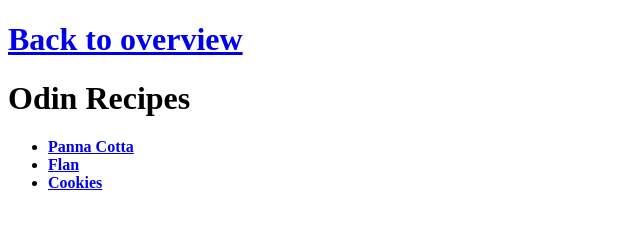
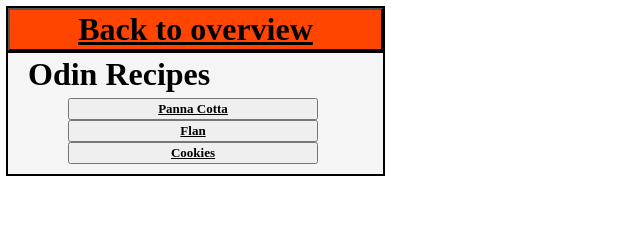
Before and after one commit to Ferinn/OdinProject, a plain HTML site: page Projects/HTML-Recipes/index.html in a window 1280 px wide. Shown: the whole page, without its empty margins (0-640 px from the left). Drawn offline with Linux system fonts and the light colour scheme.

Commit message:
styling changes

```diff
--- a/Projects/HTML-Recipes/index.html
+++ b/Projects/HTML-Recipes/index.html
@@ -5,15 +5,24 @@
         <meta http-equiv="X-UA-Compatible" content="IE=edge">
         <meta name="viewport" content="width=device-width, initial-scale=1.0">
         <title>Recipes</title>
+        <link rel="stylesheet" href="../../Styles/styles.css">
     </head>
 
     <body>
-        <h1><a href="../../index.html">Back to overview</a></h1>
-        <h1>Odin Recipes</h1>
-        <ul>
-            <li><a href="Entries\pannaCotta.html"><strong>Panna Cotta</strong></a></li>
-            <li><a href="Entries\flan.html"><strong>Flan</strong></a></li>
-            <li><a href="Entries\cookies.html"><strong>Cookies</strong></a></li>
-        </ul>
+        <div class="background outline">
+            <div class="outline">
+                <button class="bckBtn large"><a class="large" href="../../index.html">Back to overview</a></button>
+            </div>
+
+            <div class="content">
+                <h1>Odin Recipes</h1>
+                <div>
+                    <ul class="noMargin">
+                        <ul><button><a href="Entries\pannaCotta.html">Panna Cotta</a></button></ul>
+                        <ul><button><a href="Entries\flan.html">Flan</a></button></ul>
+                        <ul><button><a href="Entries\cookies.html">Cookies</a></button></ul>
+                    </ul>
+            </div>
+        </div>
     </body>
 </html>
--- /dev/null
+++ b/Styles/styles.css
@@ -0,0 +1,74 @@
+*
+{
+    color: black;
+    font-family: 'Times New Roman', Times, serif;
+    font-size: small;
+
+    box-sizing: border-box;
+}
+
+h1
+{
+    font-size: xx-large;
+    margin-top: 5px;
+    margin-bottom: 5px;
+}
+h2
+{
+    font-size: x-large;
+}
+h3
+{
+    font-size: large;
+}
+
+a
+{
+    color: black;
+    font-weight: bold;
+    text-decoration: underline;
+}
+
+button
+{
+    width: 250px;
+}
+
+.large
+{
+    font-size: xx-large;
+}
+
+.background
+{
+    background-color: whitesmoke;
+    width: 375px;
+}
+
+.bckBtn
+{
+    background-color: orangered;
+    color: black;
+    align-self: auto;
+    width: 375px;
+}
+
+.noMargin
+{
+    padding: 0px;
+    margin: 0px;
+}
+
+.content
+{
+    margin: 10px;
+    margin-top: 0px;
+    margin-bottom: 0px;
+    padding: 10px;
+    padding-top: 0px;
+}
+
+.outline
+{
+    outline: 2.5px solid black;
+}
```
Also changed, not shown: Projects/CSS-Excercises/crossroads.html (+1 -1 lines).
